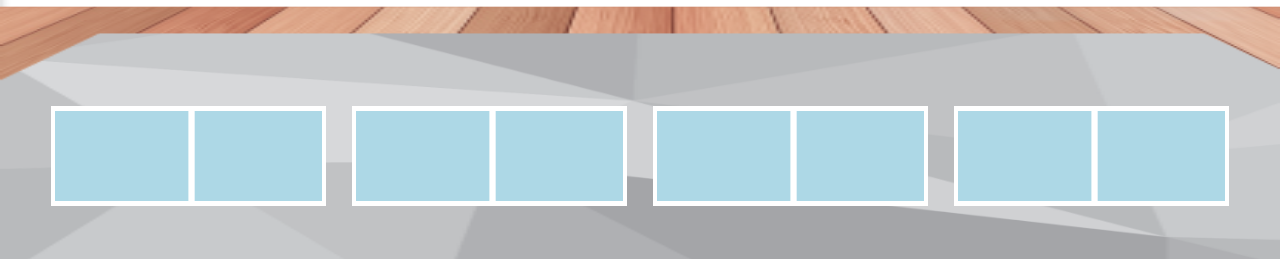
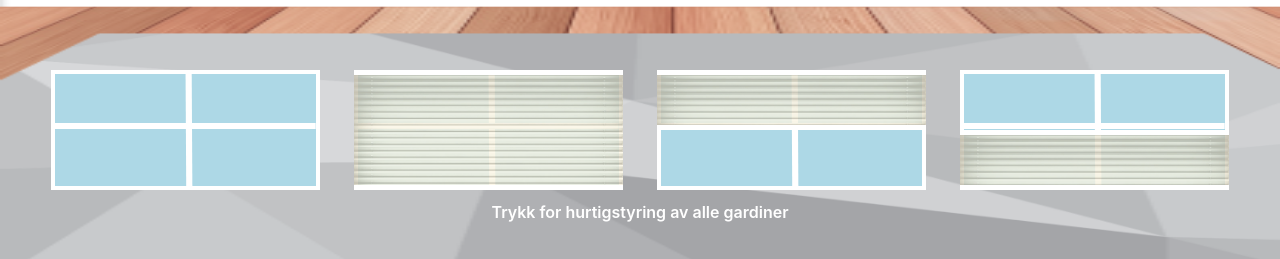
Before and after one commit to magnram/gardiner, a React (Create React App) app: page / in a window 1280 px wide. Shown: the part 538-797 px from the top of the page. Built offline with nearby package versions, Linux system fonts and the light colour scheme; no server answers; the HTML template or start-up script is replaced by a standard one.

Commit message:
Styled presets, no function yet

```diff
--- a/src/components/Presets/Presets.scss
+++ b/src/components/Presets/Presets.scss
@@ -1,7 +1,29 @@
 .Presets {
-    width: 92vw;
-    margin: 7vh 4vw;
-    height: 100px;
     display: flex;
-    column-gap: 2vw;
+    flex-direction: column;
+    align-items: center;
+    margin: 5vh 4vw;
+    height: 19vh;
+    justify-content: space-between;
+
+    > .WindowWrapper {
+        width: 92vw;
+        height: 15vh;
+
+        > .WindowTemp {
+            max-width: 350px;
+            width: 21vw;
+
+            > .Window {
+                background-image: url("../../media/small_window.svg");
+                background-size: cover;
+            }
+        }
+    }
+
+    > .GuideText {
+        margin: 0;
+        color: white;
+        font-weight: 600;
+    }
 }
--- a/src/components/Presets/Presets.tsx
+++ b/src/components/Presets/Presets.tsx
@@ -6,10 +6,13 @@ const Presets = () => {
 
     return (
         <div className="Presets">
-            <WindowTemp pos1={100} pos2={0} opacity={60}/>
-            <WindowTemp pos1={100} pos2={0} opacity={60}/>
-            <WindowTemp pos1={100} pos2={0} opacity={60}/>
-            <WindowTemp pos1={100} pos2={0} opacity={60}/>
+            <div className="WindowWrapper">
+                <WindowTemp pos1={100} pos2={100} opacity={80}/>
+                <WindowTemp pos1={100} pos2={0} opacity={80}/>
+                <WindowTemp pos1={100} pos2={50} opacity={80}/>
+                <WindowTemp pos1={50} pos2={0} opacity={80}/>
+            </div>
+            <p className="GuideText"> Trykk for hurtigstyring av alle gardiner</p>
         </div>
     );
 };
--- a/src/components/SlidableWindow/SlidableWindow.scss
+++ b/src/components/SlidableWindow/SlidableWindow.scss
@@ -1,6 +1,7 @@
 .SlidableWindow {
-    height: 45vh;
+    height: 40vh;
     margin: 0;
+    margin-top: 15px;
     position: relative;
     max-width: 350px;
     width: 21vw;
--- a/src/components/WindowTemp/WindowTemp.scss
+++ b/src/components/WindowTemp/WindowTemp.scss
@@ -9,6 +9,7 @@
         background-image: url("../../media/window.svg");
         background-color: lightblue;
         border: 4px solid white;
+        overflow: hidden;
         background-position: center;
         box-sizing: border-box;
         background-size: cover;
@@ -38,7 +39,6 @@
         border-radius: 10px;
         position: absolute;
         width: 100%;
-        opacity: 40%;
         border: none;
         border-radius: 0;
     }
--- a/src/components/WindowTemp/WindowTemp.tsx
+++ b/src/components/WindowTemp/WindowTemp.tsx
@@ -13,7 +13,7 @@ const WindowTemp = ({ pos1, pos2, children, opacity }: Props) => {
             <div className="Window"></div>
             <div className="ActualBlindPosition" style={{
                 top: `${100-pos1}%`, height: `${(pos1 - pos2).toString()}%`,
-                background: `${opacity}%`
+                opacity: `${opacity ? opacity : 30}%`
                 }}>
             </div>
             <div className="Borders" style={{top: `${100-pos1}%`, height: `${(pos1 - pos2).toString()}%`}}>
```
Also changed, not shown: src/media/small_window.svg (added).
